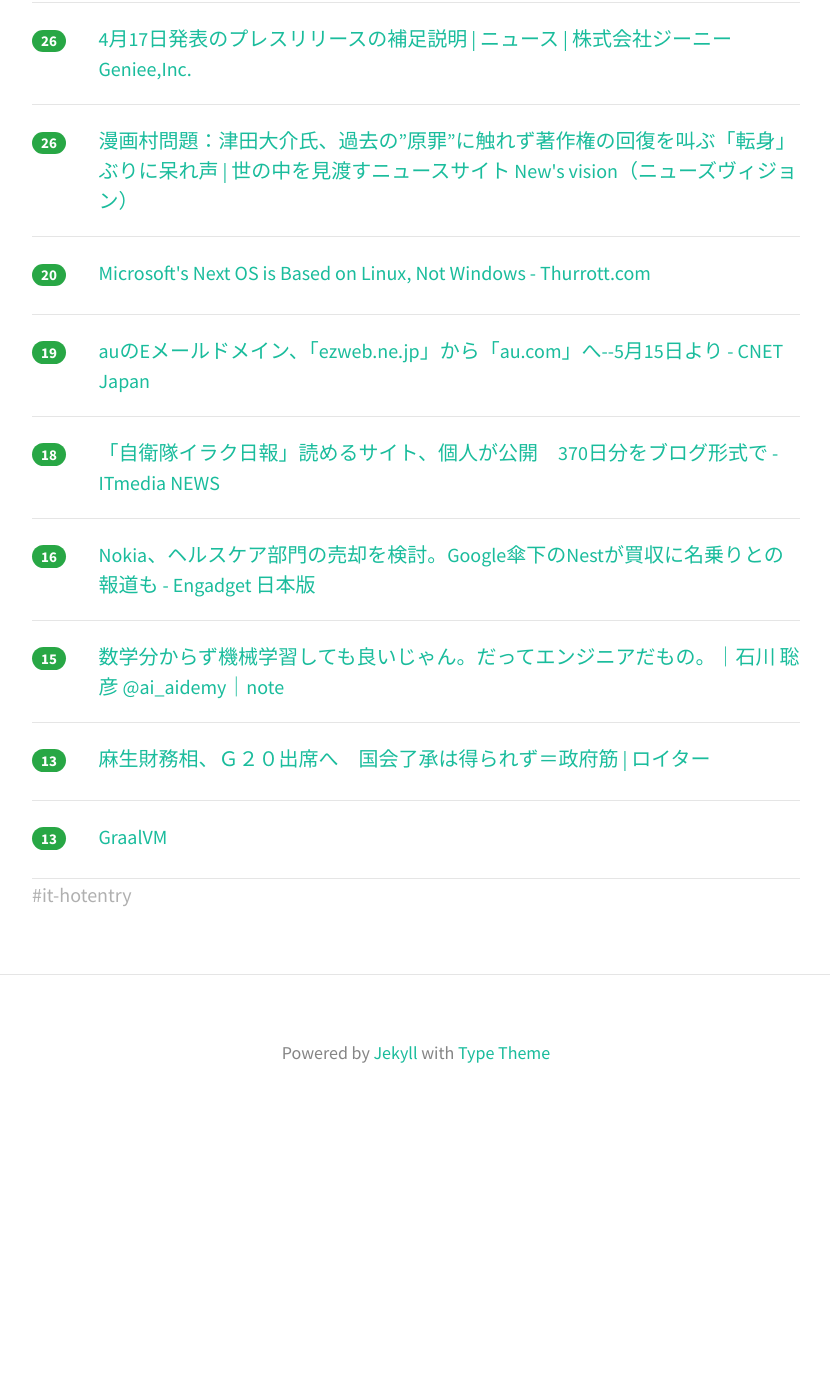
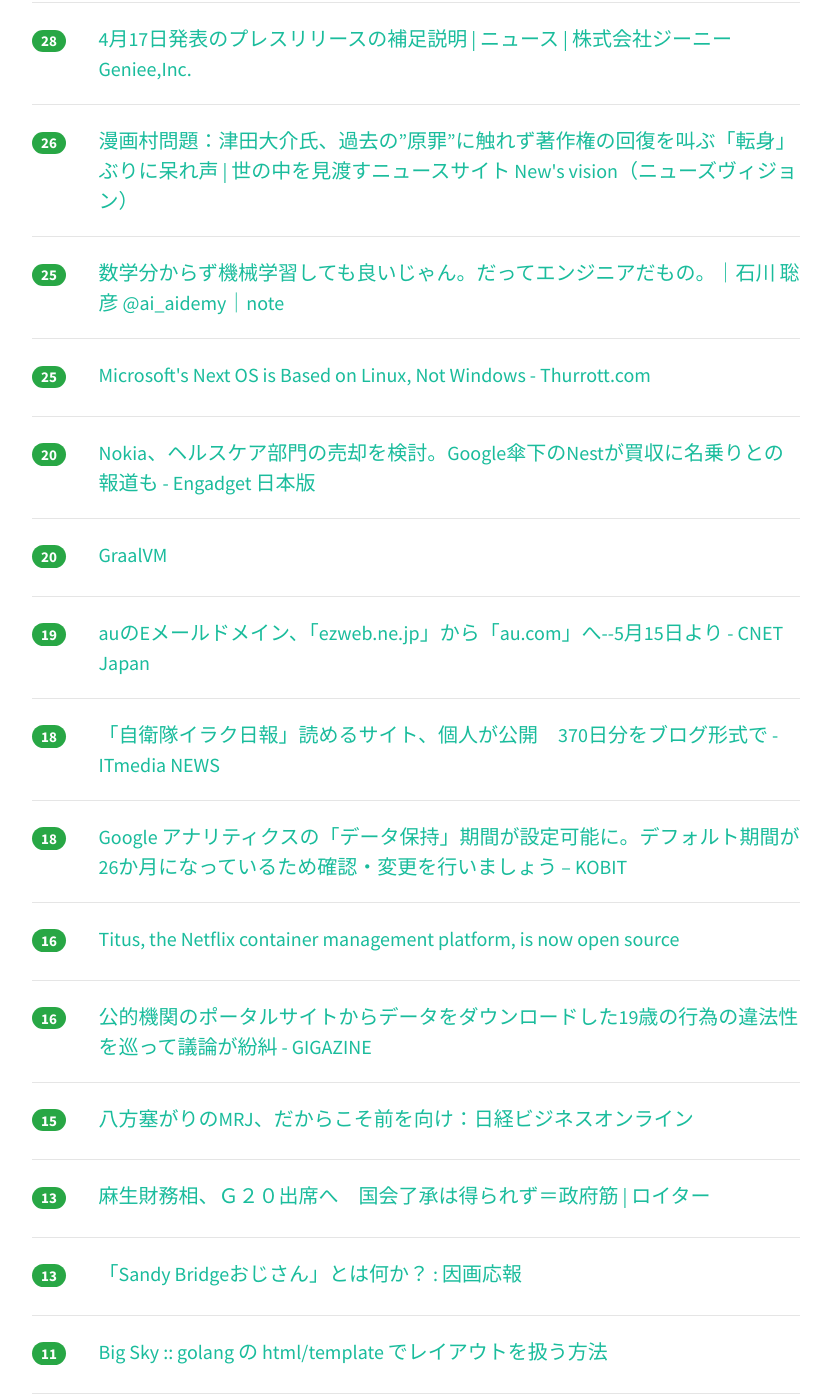
Before and after one commit to yatta47/hatena-matome-site, a Jekyll site: the page built from _posts/2018-04-19-hatena.md, in a window 1280 px wide and 1400 px high, scrolled down 862 px. Shown: the whole window, without its empty margins (224-1054 px from the left). Built offline with Jekyll 4.4.1, drawn with Linux system fonts in a browser that asks for light colours; nearby versions of some CDN libraries; before the commit the page ends 1992 px from its top, so only the background shows below that; some of the changed text lies outside the part shown.

Commit message:
Updated 2018-04-19

```diff
--- a/_posts/2018-04-19-hatena.md
+++ b/_posts/2018-04-19-hatena.md
@@ -1,23 +1,28 @@
 ---
 layout: post
 title:  "2018-04-19 はてぶIT"
-date:   2018-04-19 09:01:43
+date:   2018-04-19 10:01:33
 tags: [it-hotentry]
 ---
-14 件のデータあり
+20 件のデータあり
 
 <hr><div class="row">
-<div class="col-1"><span class="badge badge-pill badge-success h2">75</span></div>
+<div class="col-1"><span class="badge badge-pill badge-success h2">131</span></div>
 <div class="col-11"><a href='http://www.publickey1.jp/blog/18/googledockerkaniko.html' target='_blank'>Google、Dockerデーモンに依存せずコンテナイメージをビルドできる「kaniko」オープンソースで公開 － Publickey</a></div>
 </div>
 <hr>
 <div class="row">
-<div class="col-1"><span class="badge badge-pill badge-success h2">36</span></div>
+<div class="col-1"><span class="badge badge-pill badge-success h2">46</span></div>
+<div class="col-11"><a href='http://www.publickey1.jp/blog/18/kubernetesdocker_enterprise_edition_20.html' target='_blank'>Kubernetesを統合した「Docker Enterprise Edition 2.0」正式版リリース。コンテナランタイム、オーケストレーション、ネットワーク機能などを含む総合コンテナソリューション － Publickey</a></div>
+</div>
+<hr>
+<div class="row">
+<div class="col-1"><span class="badge badge-pill badge-success h2">40</span></div>
 <div class="col-11"><a href='http://techlife.cookpad.com/entry/2018/04/18/180000' target='_blank'>ReactNativeプロジェクトのAndroid環境を整備する - クックパッド開発者ブログ</a></div>
 </div>
 <hr>
 <div class="row">
-<div class="col-1"><span class="badge badge-pill badge-success h2">35</span></div>
+<div class="col-1"><span class="badge badge-pill badge-success h2">40</span></div>
 <div class="col-11"><a href='https://dev.classmethod.jp/etc/gdpr-for-non-european-companies/' target='_blank'>GDPR以後のインターネットとヨーロッパに拠点を持たない会社の対応方法について ｜ Developers.IO</a></div>
 </div>
 <hr>
@@ -27,12 +32,7 @@ tags: [it-hotentry]
 </div>
 <hr>
 <div class="row">
-<div class="col-1"><span class="badge badge-pill badge-success h2">27</span></div>
-<div class="col-11"><a href='http://www.publickey1.jp/blog/18/kubernetesdocker_enterprise_edition_20.html' target='_blank'>Kubernetesを統合した「Docker Enterprise Edition 2.0」正式版リリース。コンテナランタイム、オーケストレーション、ネットワーク機能などを含む総合コンテナソリューション － Publickey</a></div>
-</div>
-<hr>
-<div class="row">
-<div class="col-1"><span class="badge badge-pill badge-success h2">26</span></div>
+<div class="col-1"><span class="badge badge-pill badge-success h2">28</span></div>
 <div class="col-11"><a href='https://geniee.co.jp/news/20180418/141' target='_blank'>4月17日発表のプレスリリースの補足説明 | ニュース | 株式会社ジーニー Geniee,Inc.</a></div>
 </div>
 <hr>
@@ -42,8 +42,23 @@ tags: [it-hotentry]
 </div>
 <hr>
 <div class="row">
+<div class="col-1"><span class="badge badge-pill badge-success h2">25</span></div>
+<div class="col-11"><a href='https://note.mu/aki1275/n/n2ce7b467c269' target='_blank'>数学分からず機械学習しても良いじゃん。だってエンジニアだもの。｜石川 聡彦 @ai_aidemy｜note</a></div>
+</div>
+<hr>
+<div class="row">
+<div class="col-1"><span class="badge badge-pill badge-success h2">25</span></div>
+<div class="col-11"><a href='https://www.thurrott.com/internet-of-things-iot/156628/microsofts-next-os-based-linux-not-windows' target='_blank'>Microsoft's Next OS is Based on Linux, Not Windows - Thurrott.com</a></div>
+</div>
+<hr>
+<div class="row">
 <div class="col-1"><span class="badge badge-pill badge-success h2">20</span></div>
-<div class="col-11"><a href='https://www.thurrott.com/internet-of-things-iot/156628/microsofts-next-os-based-linux-not-windows' target='_blank'>Microsoft's Next OS is Based on Linux, Not Windows - Thurrott.com</a></div>
+<div class="col-11"><a href='https://japanese.engadget.com/2018/04/18/nokia-google-nest/' target='_blank'>Nokia、ヘルスケア部門の売却を検討。Google傘下のNestが買収に名乗りとの報道も - Engadget 日本版</a></div>
+</div>
+<hr>
+<div class="row">
+<div class="col-1"><span class="badge badge-pill badge-success h2">20</span></div>
+<div class="col-11"><a href='https://www.graalvm.org/' target='_blank'>GraalVM</a></div>
 </div>
 <hr>
 <div class="row">
@@ -57,13 +72,23 @@ tags: [it-hotentry]
 </div>
 <hr>
 <div class="row">
+<div class="col-1"><span class="badge badge-pill badge-success h2">18</span></div>
+<div class="col-11"><a href='https://kobit.in/archives/11365' target='_blank'>Google アナリティクスの「データ保持」期間が設定可能に。デフォルト期間が26か月になっているため確認・変更を行いましょう – KOBIT</a></div>
+</div>
+<hr>
+<div class="row">
 <div class="col-1"><span class="badge badge-pill badge-success h2">16</span></div>
-<div class="col-11"><a href='https://japanese.engadget.com/2018/04/18/nokia-google-nest/' target='_blank'>Nokia、ヘルスケア部門の売却を検討。Google傘下のNestが買収に名乗りとの報道も - Engadget 日本版</a></div>
+<div class="col-11"><a href='https://medium.com/@NetflixTechBlog/f868c9fb5436' target='_blank'>Titus, the Netflix container management platform, is now open source</a></div>
+</div>
+<hr>
+<div class="row">
+<div class="col-1"><span class="badge badge-pill badge-success h2">16</span></div>
+<div class="col-11"><a href='https://gigazine.net/news/20180418-nova-scotia-data-leak/' target='_blank'>公的機関のポータルサイトからデータをダウンロードした19歳の行為の違法性を巡って議論が紛糾 - GIGAZINE</a></div>
 </div>
 <hr>
 <div class="row">
 <div class="col-1"><span class="badge badge-pill badge-success h2">15</span></div>
-<div class="col-11"><a href='https://note.mu/aki1275/n/n2ce7b467c269' target='_blank'>数学分からず機械学習しても良いじゃん。だってエンジニアだもの。｜石川 聡彦 @ai_aidemy｜note</a></div>
+<div class="col-11"><a href='http://business.nikkeibp.co.jp/atcl/opinion/16/021900056/041600005/' target='_blank'>八方塞がりのMRJ、だからこそ前を向け：日経ビジネスオンライン</a></div>
 </div>
 <hr>
 <div class="row">
@@ -73,6 +98,11 @@ tags: [it-hotentry]
 <hr>
 <div class="row">
 <div class="col-1"><span class="badge badge-pill badge-success h2">13</span></div>
-<div class="col-11"><a href='https://www.graalvm.org/' target='_blank'>GraalVM</a></div>
+<div class="col-11"><a href='http://ingaoho.ldblog.jp/archives/4916067.html' target='_blank'>「Sandy Bridgeおじさん」とは何か？ : 因画応報</a></div>
 </div>
 <hr>
+<div class="row">
+<div class="col-1"><span class="badge badge-pill badge-success h2">11</span></div>
+<div class="col-11"><a href='https://mattn.kaoriya.net/software/lang/go/20180418222903.htm' target='_blank'>Big Sky :: golang の html/template でレイアウトを扱う方法</a></div>
+</div>
+<hr>
```
